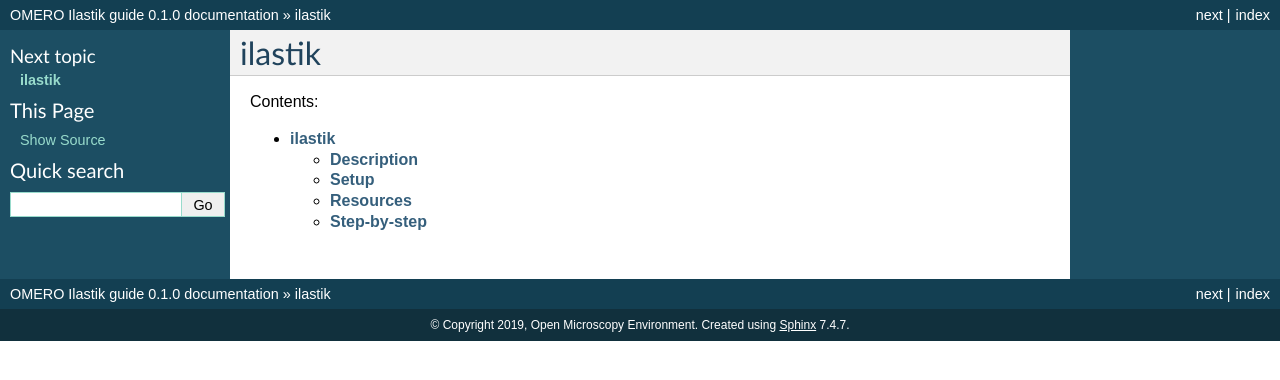
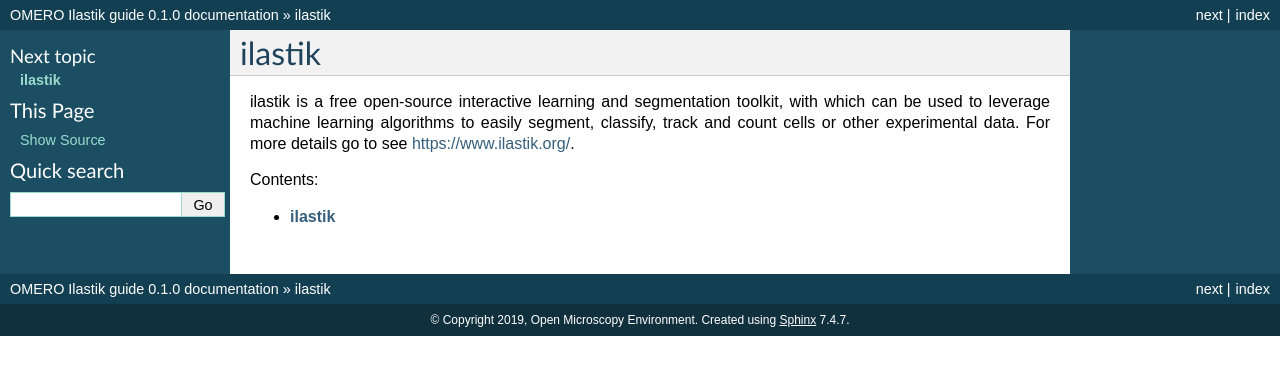
Before and after one commit to ome/omero-guide-ilastik, a Sphinx documentation site: the page built from docs/index.rst, in a window 1280 px wide. Shown: the top 380 px of the page. Built offline with Sphinx 7.4.7, drawn with Linux system fonts in a browser that asks for light colours.

Commit message:
add info

```diff
--- a/docs/index.rst
+++ b/docs/index.rst
@@ -1,9 +1,11 @@
 ilastik
 =======
+
+ilastik is a free open-source interactive learning and segmentation toolkit, with which can be used to leverage machine learning algorithms to easily segment, classify, track and count cells or other experimental data. For more details go to see \ https://www.ilastik.org/\.
 
 Contents:
 
 .. toctree::
-   :maxdepth: 2
+   :maxdepth: 1
 
    ilastik
```
